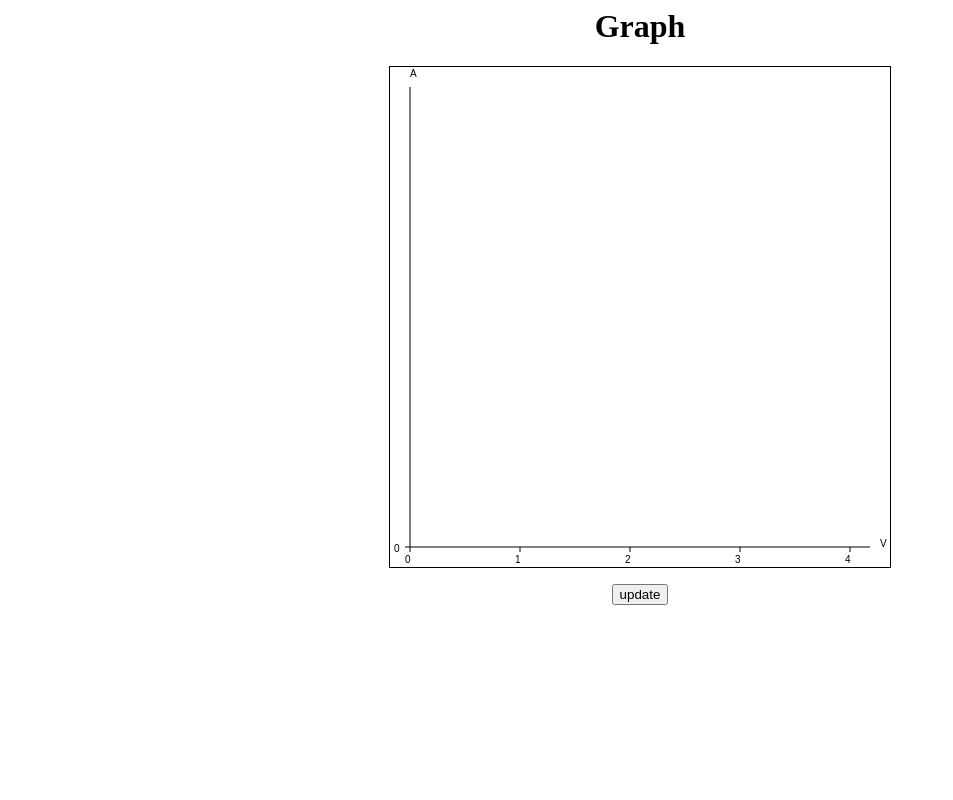
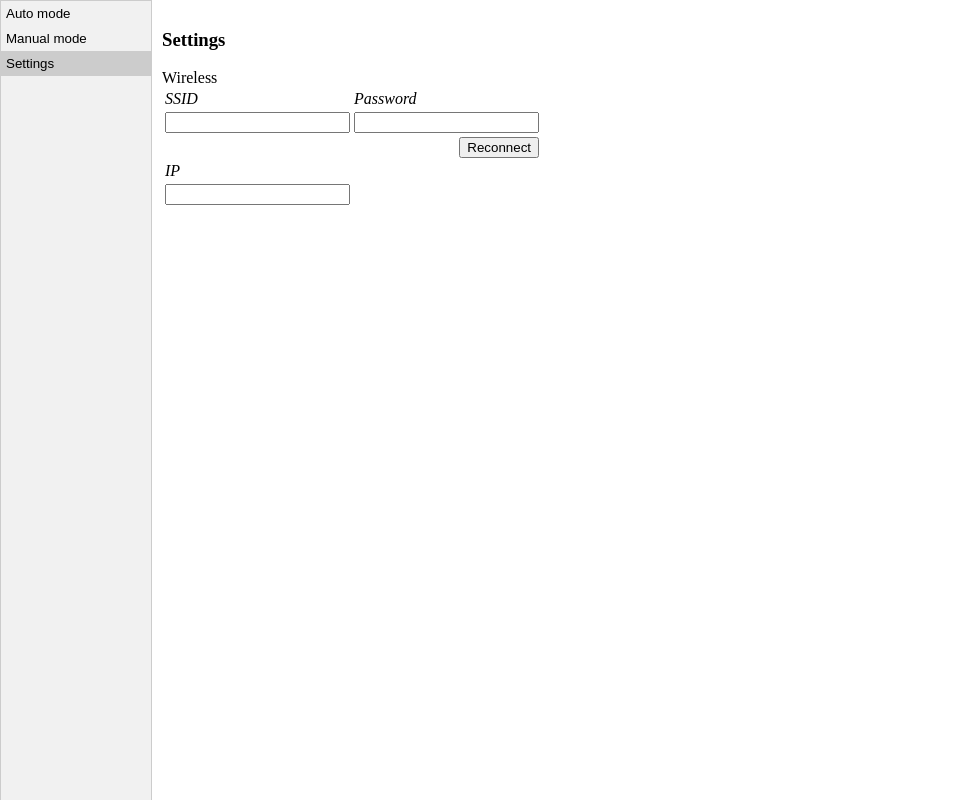
Before and after one commit to ilyasemikin/SCT-ESP32, a plain HTML site: page software/index.html in a window 1280 px wide. Shown: the whole page, without its empty margins (0-953 px from the left). Drawn offline with Linux system fonts and the light colour scheme; no server answers.

Commit message:
Pages, manual mode, settings

```diff
--- a/software/graph.js
+++ /dev/null
@@ -1,115 +0,0 @@
-let canvas = document.getElementById("graph");
-let ctx = canvas.getContext("2d");
-
-let xUnitIntervalPx = 110.0;
-let yUnitIntervalPx = 10000000.0;
-
-let graphOffsetPx = 20;
-
-function getRelativePoint(point, w, h) {
-    return { x: point.x * w, y: point.y * h };
-}
-
-function getAbsolutePoint(point) {
-    return {
-        x: graphOffsetPx + point.x,
-        y: canvas.height - graphOffsetPx - point.y
-    };
-}
-
-function getPoint(point) {
-    return getAbsolutePoint(getRelativePoint(point, xUnitIntervalPx, yUnitIntervalPx));
-}
-
-function drawGraph(points, color) {
-    if (points.length == 0) {
-        return;
-    }
-
-    ctx.strokeStyle = color;
-    ctx.fillStyle = color;
-    ctx.lineWidth = 2.0;
-
-    ctx.beginPath();
-
-    let prev = getPoint(points[0]);
-    for (let i = 1; i < points.length; i++) {
-        let point = getPoint(points[i]);
-
-        console.log("from;", prev.x, prev.y, "to: ", point.x, point.y);
-
-        ctx.fillRect(prev.x - 2, prev.y - 2, 4, 4);
-        ctx.moveTo(prev.x, prev.y);
-        ctx.lineTo(point.x, point.y);
-
-        prev = point;
-    }
-    ctx.fillRect(prev.x - 2, prev.y - 2, 4, 4);
-
-    ctx.stroke();
-}
-
-function drawAxisXLabels(axisName, color = "black") {
-    let countLabels = (canvas.width - 2 * graphOffsetPx) / xUnitIntervalPx;
-
-    ctx.strokeStyle = color;
-    ctx.fillStyle = color;
-    ctx.beginPath();
-
-    let yLine = canvas.height - graphOffsetPx;
-    let y = canvas.height - graphOffsetPx / 5;
-    for (let i = 0; i < countLabels; i++) {
-        let x = graphOffsetPx + i * xUnitIntervalPx;
-        ctx.moveTo(x, yLine);
-        ctx.lineTo(x, yLine + 5);
-
-        ctx.fillText(`${i}`, x - 5, y);
-    }
-    ctx.fillText(axisName, canvas.width - graphOffsetPx / 2, yLine);
-    ctx.stroke();
-}
-
-function drawAxisYLabels(axisName, color = "black") {
-    let countLabels = (canvas.height - 2 * graphOffsetPx) / yUnitIntervalPx;
-
-    ctx.strokeStyle = color;
-    ctx.fillStyle = color;
-    ctx.beginPath();
-
-    let xLine = graphOffsetPx;
-    let x = graphOffsetPx / 5;
-    for (let i = 0; i < countLabels; i++) {
-        let y = canvas.height - (graphOffsetPx + i * yUnitIntervalPx);
-        ctx.moveTo(xLine, y);
-        ctx.lineTo(xLine - 5, y);
-
-        ctx.fillText(`${i}`, x, y + 5);
-    }
-    ctx.fillText(axisName, xLine, graphOffsetPx / 2);
-    ctx.stroke();
-}
-
-function drawAxis(color = "black") {
-    ctx.strokeStyle = color;
-    ctx.lineWidth = 1.0;
-
-    let x0 = graphOffsetPx;
-    let y0 = graphOffsetPx;
-    let x1 = canvas.width - graphOffsetPx;
-    let y1 = canvas.height - graphOffsetPx;
-
-    ctx.beginPath();
-    ctx.moveTo(x0, y0);
-    ctx.lineTo(x0, y1);
-    ctx.lineTo(x1, y1);
-    ctx.stroke();
-}
-
-function draw(points, xName = "x", yName = "y", color = "red") {
-    ctx.clearRect(0, 0, canvas.width, canvas.height);
-
-    drawGraph(points, color);
-    drawAxis();
-    drawAxisXLabels(xName);
-    drawAxisYLabels(yName);
-}
--- a/software/index.html
+++ b/software/index.html
@@ -1,16 +1,75 @@
+<!DOCTYPE html>
 <html>
     <head>
-        <title>Graph page</title>
-        <link rel="stylesheet" href="style.css">
+        <link rel="stylesheet" href="style.css"></link>
+        <script src="chart.min.js"></script>
+
+        <title>SCT</title>
     </head>
+
     <body>
-        <div id="graph-container">
-            <h1>Graph</h1>
-            <canvas width="500" height="500" id="graph"></canvas>
-            <p><input type="button" value="update" id="update_btn"></input></p>
+        <div class="tabsLinks">
+            <button class="tabLink" onclick="openTab(event, 'graphAuto')">Auto mode</button>
+            <button class="tabLink" onclick="openTab(event, 'graphManual')">Manual mode</button>
+            <button class="tabLink" onclick="openTab(event, 'settings')" id="defaultOpen">Settings</button>
+        </div>
+
+        <div class="tabsContent">
+            <div class="tab" id="graphAuto">
+                <h3>Auto mode</h3>
+            </div>
+
+            <div class="tab" id="graphManual">
+                <h3>Manual</h3>
+
+                <canvas id="manualGraph"></canvas>
+
+                <select id="raiseChannel">
+                    <option>1</option>
+                    <option>2</option>
+                    <option>3</option>
+                </select>
+                <select id="inputChannel">
+                    <option>1</option>
+                    <option>2</option>
+                    <option>3</option>
+                </select>
+                <button onclick="measure()">measure</button>
+
+                <select id="measurements" size="10"></select>
+
+                <button>show</button>
+                <button>import</button>
+                <button>export</button>
+            </div>
+
+            <div class="tab" id="settings">
+                <h3>Settings</h3>
+                <span>Wireless</span>
+                <table>
+                    <tr>
+                        <td><i>SSID</i></td>
+                        <td><i>Password</i></td>
+                    </tr>
+                    <tr>
+                        <td><input id="wlan_ssid"></input></td>
+                        <td><input id="wlan_password" type="password"></input></td>
+                    </tr>
+                    <tr>
+                        <td align="right" colspan="2"><button onclick="reconnect()">Reconnect</button></td>
+                    </tr>
+                    <tr>
+                        <td><i>IP</i></td>
+                    </tr>
+                    <tr>
+                        <td><input id="wlan_ip" readonly="readonly"></input></td>
+                    </tr>
+                </table>
+            </div>
         </div>
     </body>
 
-    <script type="text/javascript" src="graph.js"></script>
-    <script type="text/javascript" src="points.js"></script>
+    <script src="manual.js"></script>
+    <script src="settings.js"></script>
+    <script src="main.js"></script>
 </html>
--- /dev/null
+++ b/software/main.js
@@ -0,0 +1,27 @@
+let tabHandler = {
+    "graphAuto": null,
+    "graphManual": null,
+    "settings": loadSettings,
+}
+
+function openTab(event, name) {
+    var tabs = document.getElementsByClassName("tab");
+    for (var i = 0; i < tabs.length; i++) {
+        tabs[i].style.display = "none";
+    }
+
+    var links = document.getElementsByClassName("tabLink");
+    for (var i = 0; i < links.length; i++) {
+        links[i].className = links[i].className.replace(" active", "");
+    }
+
+    document.getElementById(name).style.display = "block";
+    event.currentTarget.className += " active";
+
+    let handler = tabHandler[name];
+    if (handler != null) {
+        handler();
+    }
+}
+
+document.getElementById("defaultOpen").click();
--- /dev/null
+++ b/software/manual.js
@@ -0,0 +1,57 @@
+let graphManualChart;
+let measurements = {};
+
+function initManualGraph() {
+    let options = {
+        scales: {
+            x: {
+                type: 'linear',
+            }
+        }
+    };
+
+    let config = {
+        type: 'line',
+        options: options
+    };
+
+    graphManualChart = new Chart(
+        document.getElementById('manualGraph'),
+        config
+    );
+}
+
+function showMeasurementOnGraph(name, points) {
+    points.forEach(p => console.log(`${p.x}`));
+    let dataset = {
+        label: name,
+        data: points
+    }
+    graphManualChart.data.datasets.push(dataset);
+    graphManualChart.update();
+}
+
+function addMeasurement(name) {
+    let item = document.getElementById("measurements");
+    let opt = document.createElement("option");
+    opt.value = name;
+    opt.innerHTML = name;
+    item.appendChild(opt);
+}
+
+async function measure() {
+    let input = document.getElementById("inputChannel");
+    let raise = document.getElementById("raiseChannel");
+
+    let data = await fetch(`http://192.168.0.140/metering?in=${input.value}&raise=${raise.value}&from=-3&to=3&step=0.1`)
+        .then(body => body.json())
+        .catch(e => console.log(`Error: ${e}`));
+
+    let name = new Date().toString();
+
+    measurements[name] = data;
+    addMeasurement(name);
+    showMeasurementOnGraph(name, data.map(p => ({ x: p.volt, y: p.ampere })));
+}
+
+initManualGraph();
--- a/software/points.js
+++ /dev/null
@@ -1,28 +0,0 @@
-function updateGraph(points) {
-    draw(points, "V", "A");
-}
-
-function getPoints(json) {
-    let raw = JSON.parse(json);
-    return raw.map(item => ({ x: item.volt, y: item.ampere }));
-}
-
-function getPointsFromSource() {
-    fetch("./metering")
-        .then(response => {
-            if (response.status !== 200) {
-                console.log(`Metering get error: status code: ${response.status}`);
-                return;
-            }
-
-            return response.text();
-        })
-        .then(json => {
-            updateGraph(getPoints(json));
-        })
-}
-
-updateGraph([]);
-
-update_btn = document.getElementById("update_btn");
-update_btn.onclick = getPointsFromSource;
--- /dev/null
+++ b/software/settings.js
@@ -0,0 +1,27 @@
+async function loadSettings() {
+    await fetch("http://192.168.0.140/device_info")
+        .then(body => body.json()
+            .then(json => {
+                let ssidInput = document.getElementById("wlan_ssid");
+                let ipInput = document.getElementById("wlan_ip");
+                ssidInput.value = json.ssid;
+                ipInput.value = json.ip;
+            }))
+        .catch(x => console.log(e => `Error ${e}`));
+}
+
+async function reconnect() {
+    let ssidInput = document.getElementById("wlan_ssid");
+    let passwordInput = document.getElementById("wlan_password");
+
+    let ssid = ssidInput.value;
+    let password = passwordInput.value;
+
+    if (ssid === "" || password === "") {
+        return;
+    }
+
+    await fetch(`http://192.168.0.140/reconnect?ssid=${ssid}&${password}`)
+        .then()
+        .catch(e => console.log(`Error ${e}`));
+}
--- a/software/style.css
+++ b/software/style.css
@@ -1,8 +1,54 @@
-#graph-container {
-    width: 100%;
-    text-align: center;
+body {
+    margin: 0;
+    height: 100%;
 }
 
-#graph {
-    border: 1px solid black;
+.tabsLinks {
+    float: left;
+    width: 150px;
+    border: 1px solid #ccc;
+    height: 100%;
+    background-color: #f1f1f1;
+    position: fixed;
 }
+
+.tabsLinks button {
+    display: block;
+    background-color: inherit;
+    padding: 5px;
+    color: black;
+    width: 100%;
+    border: none;
+    outline: none;
+    text-align: left;
+    cursor: pointer;
+    transition: 0.5s;
+}
+
+.tabsLinks button:hover {
+    background-color: #ddd;
+}
+
+.tabsLinks button.active {
+    background-color: #ccc;
+}
+
+.tabsContent {
+    float: left;
+    margin-left: 152px;
+    flex-shrink: 1;
+    padding: 10px;
+    width: calc(100% - 152px - 20px - 2px);
+}
+
+.tab {
+    display: none;
+}
+
+#graphManual button {
+    margin: 5px 0;
+}
+
+#measurements {
+    width: 100%
+}
```
Also changed, not shown: 2 other files.
